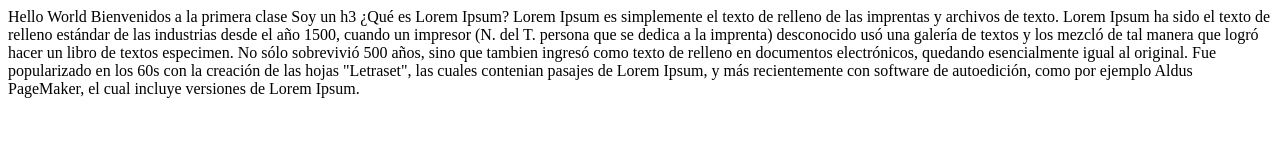
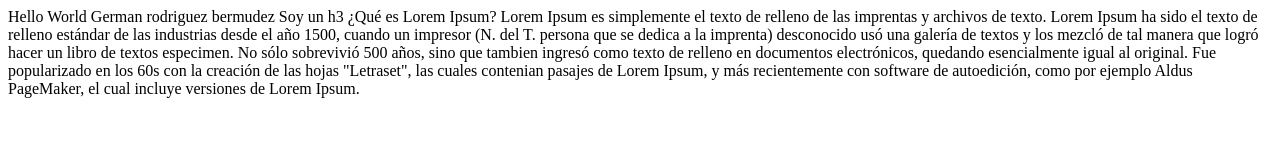
Before and after one commit to akairu/mcc2017, a plain HTML site: page index.html in a window 1280 px wide. Drawn offline with Linux system fonts and the light colour scheme.

Commit message:
changed tag to german rodriguez bermudez

```diff
--- a/index.html
+++ b/index.html
@@ -3,7 +3,7 @@
     </head>
     <body>
         <edsson>Hello World<edsson>
-        <german>Bienvenidos a la primera clase<german>
+        <german>German rodriguez bermudez<german>
         <jonas>Soy un h3<jonas>
         <felix>¿Qué es Lorem Ipsum?
             Lorem Ipsum es simplemente el texto de relleno de las imprentas y archivos de texto. Lorem Ipsum ha sido el texto de relleno estándar de las industrias desde el año 1500, cuando un impresor (N. del T. persona que se dedica a la imprenta) desconocido usó una galería de textos y los mezcló de tal manera que logró hacer un libro de textos especimen. No sólo sobrevivió 500 años, sino que tambien ingresó como texto de relleno en documentos electrónicos, quedando esencialmente igual al original. Fue popularizado en los 60s con la creación de las hojas "Letraset", las cuales contenian pasajes de Lorem Ipsum, y más recientemente con software de autoedición, como por ejemplo Aldus PageMaker, el cual incluye versiones de Lorem Ipsum.<german>
```
